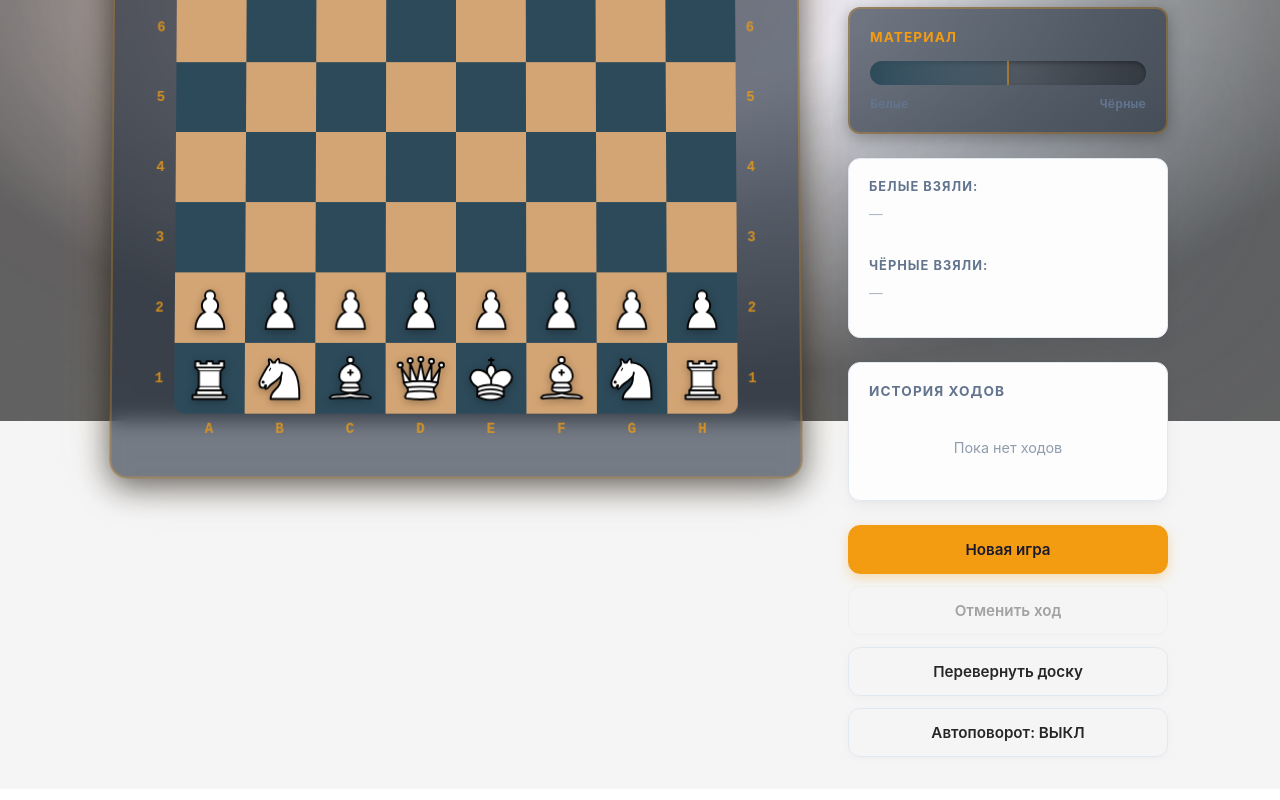
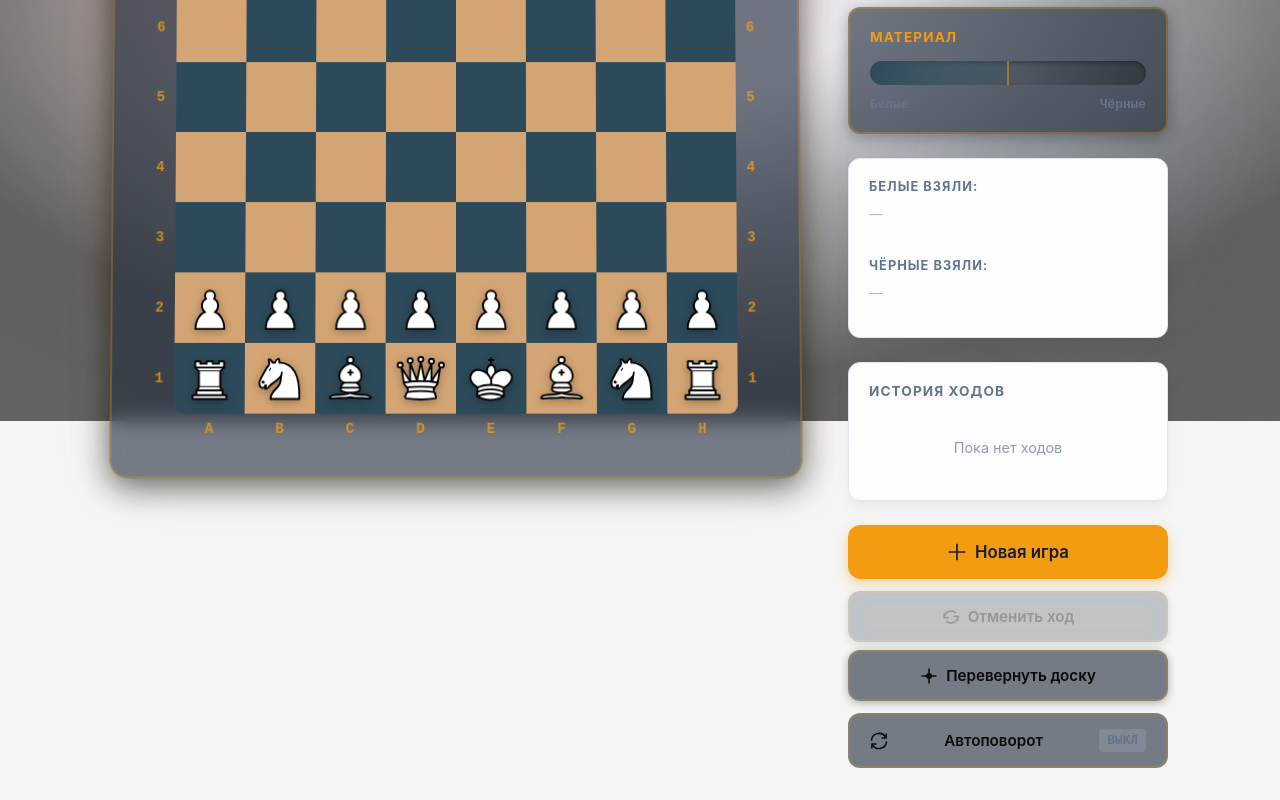
Before and after one commit to INemtiI/chess, a React (Vite) app: page / in a window 1280 px wide. Shown: the part 379-1179 px from the top of the page. Built offline with nearby package versions, Linux system fonts and the light colour scheme.

Commit message:
Improve controls panel: add icons, group buttons, and enhance toggle indicator styling

```diff
--- a/src/App.css
+++ b/src/App.css
@@ -217,6 +217,12 @@
   gap: 0.75rem;
 }
 
+.control-group {
+  display: flex;
+  flex-direction: column;
+  gap: 0.5rem;
+}
+
 .control-btn {
   padding: 0.875rem 1.5rem;
   border-radius: var(--radius);
@@ -228,6 +234,19 @@
   border: 1px solid var(--border);
   position: relative;
   overflow: hidden;
+  display: flex;
+  align-items: center;
+  justify-content: center;
+  gap: 0.5rem;
+}
+
+.btn-icon {
+  flex-shrink: 0;
+  transition: transform 0.25s cubic-bezier(0.22, 1, 0.36, 1);
+}
+
+.control-btn:hover .btn-icon {
+  transform: scale(1.1);
 }
 
 .control-btn::before {
@@ -244,43 +263,83 @@
 }
 
 .control-btn.primary {
-  background: linear-gradient(135deg, var(--primary) 0%, color-mix(in oklch, var(--primary), var(--chart-1) 20%) 100%);
+  background: linear-gradient(135deg, var(--accent-amber) 0%, color-mix(in oklch, var(--accent-amber), var(--chart-1) 20%) 100%);
   color: var(--primary-foreground);
-  border-color: var(--primary);
+  border-color: var(--accent-amber);
   box-shadow:
-    0 4px 12px color-mix(in oklch, var(--primary), transparent 70%),
-    0 0 20px color-mix(in oklch, var(--primary), transparent 90%) inset;
+    0 4px 12px rgba(243, 156, 18, 0.4),
+    0 0 20px rgba(243, 156, 18, 0.2) inset;
+  font-size: 1.05rem;
+  padding: 1rem 1.75rem;
 }
 
 .control-btn.primary:hover {
   transform: translateY(-2px);
   box-shadow:
-    0 6px 20px color-mix(in oklch, var(--primary), transparent 60%),
-    0 0 30px color-mix(in oklch, var(--primary), transparent 85%) inset;
+    0 6px 20px rgba(243, 156, 18, 0.5),
+    0 0 30px rgba(243, 156, 18, 0.3) inset;
 }
 
 .control-btn.primary:active {
   transform: translateY(0) scale(0.98);
   box-shadow:
-    0 2px 8px color-mix(in oklch, var(--primary), transparent 75%),
-    0 0 15px color-mix(in oklch, var(--primary), transparent 92%) inset;
+    0 2px 8px rgba(243, 156, 18, 0.3),
+    0 0 15px rgba(243, 156, 18, 0.15) inset;
 }
 
 .control-btn.secondary {
-  background: var(--secondary);
-  color: var(--secondary-foreground);
-  box-shadow: 0 2px 8px color-mix(in oklch, var(--shadow-color), transparent 94%);
+  background: rgba(30, 42, 58, 0.6);
+  color: var(--foreground);
+  border: 2px solid rgba(243, 156, 18, 0.2);
+  box-shadow: 0 2px 8px rgba(0, 0, 0, 0.3);
+  backdrop-filter: blur(10px);
 }
 
 .control-btn.secondary:hover:not(:disabled) {
-  background: var(--muted);
+  background: rgba(30, 42, 58, 0.8);
+  border-color: rgba(243, 156, 18, 0.4);
   transform: translateY(-2px);
-  box-shadow: 0 4px 12px color-mix(in oklch, var(--shadow-color), transparent 92%);
+  box-shadow: 0 4px 12px rgba(0, 0, 0, 0.4);
 }
 
 .control-btn.secondary:active:not(:disabled) {
   transform: translateY(0) scale(0.98);
-  box-shadow: 0 1px 4px color-mix(in oklch, var(--shadow-color), transparent 96%);
+  box-shadow: 0 1px 4px rgba(0, 0, 0, 0.3);
+}
+
+.control-btn.toggle {
+  background: rgba(30, 42, 58, 0.6);
+  color: var(--foreground);
+  border: 2px solid rgba(243, 156, 18, 0.2);
+  backdrop-filter: blur(10px);
+  justify-content: space-between;
+  padding: 0.875rem 1.25rem;
+}
+
+.control-btn.toggle.active {
+  border-color: var(--accent-amber);
+  background: rgba(243, 156, 18, 0.15);
+  box-shadow: 0 0 15px rgba(243, 156, 18, 0.3);
+}
+
+.toggle-indicator {
+  font-family: var(--font-mono);
+  font-size: 0.8rem;
+  font-weight: 700;
+  padding: 0.25rem 0.5rem;
+  border-radius: 4px;
+  transition: all 0.25s ease;
+}
+
+.toggle-indicator.on {
+  background: var(--accent-amber);
+  color: var(--primary-foreground);
+  box-shadow: 0 0 8px rgba(243, 156, 18, 0.4);
+}
+
+.toggle-indicator.off {
+  background: rgba(255, 255, 255, 0.1);
+  color: var(--muted-foreground);
 }
 
 .control-btn:disabled {
--- a/src/components/Controls.jsx
+++ b/src/components/Controls.jsx
@@ -2,19 +2,42 @@ function Controls({ onNewGame, onUndo, onFlip, onToggleAutoFlip, autoFlip, canUn
   return (
     <div className="controls">
       <button className="control-btn primary" onClick={onNewGame}>
+        <svg className="btn-icon" width="20" height="20" viewBox="0 0 24 24" fill="none" stroke="currentColor" strokeWidth="2">
+          <path d="M12 2v20M2 12h20"/>
+        </svg>
         Новая игра
       </button>
+
+      <div className="control-group">
         <button className="control-btn secondary" onClick={onUndo} disabled={!canUndo}>
+          <svg className="btn-icon" width="18" height="18" viewBox="0 0 24 24" fill="none" stroke="currentColor" strokeWidth="2">
+            <path d="M3 7v6h6M21 17v-6h-6"/>
+            <path d="M3 13a9 9 0 0 1 9-9 9 9 0 0 1 6.364 2.636M21 11a9 9 0 0 1-9 9 9 9 0 0 1-6.364-2.636"/>
+          </svg>
           Отменить ход
         </button>
+
         <button className="control-btn secondary" onClick={onFlip}>
+          <svg className="btn-icon" width="18" height="18" viewBox="0 0 24 24" fill="none" stroke="currentColor" strokeWidth="2">
+            <path d="M12 2v20M2 12h20"/>
+            <circle cx="12" cy="12" r="3"/>
+          </svg>
           Перевернуть доску
         </button>
+      </div>
+
       <button
-        className={`control-btn ${autoFlip ? 'primary' : 'secondary'}`}
+        className={`control-btn toggle ${autoFlip ? 'active' : ''}`}
         onClick={onToggleAutoFlip}
       >
-        {autoFlip ? 'Автоповорот: ВКЛ' : 'Автоповорот: ВЫКЛ'}
+        <svg className="btn-icon" width="18" height="18" viewBox="0 0 24 24" fill="none" stroke="currentColor" strokeWidth="2">
+          <path d="M21.5 2v6h-6M2.5 22v-6h6"/>
+          <path d="M2 11.5a10 10 0 0 1 18.8-4.3M22 12.5a10 10 0 0 1-18.8 4.2"/>
+        </svg>
+        Автоповорот
+        <span className={`toggle-indicator ${autoFlip ? 'on' : 'off'}`}>
+          {autoFlip ? 'ВКЛ' : 'ВЫКЛ'}
+        </span>
       </button>
     </div>
   );
```
Lines whose indentation alone changed are shown as unchanged.
